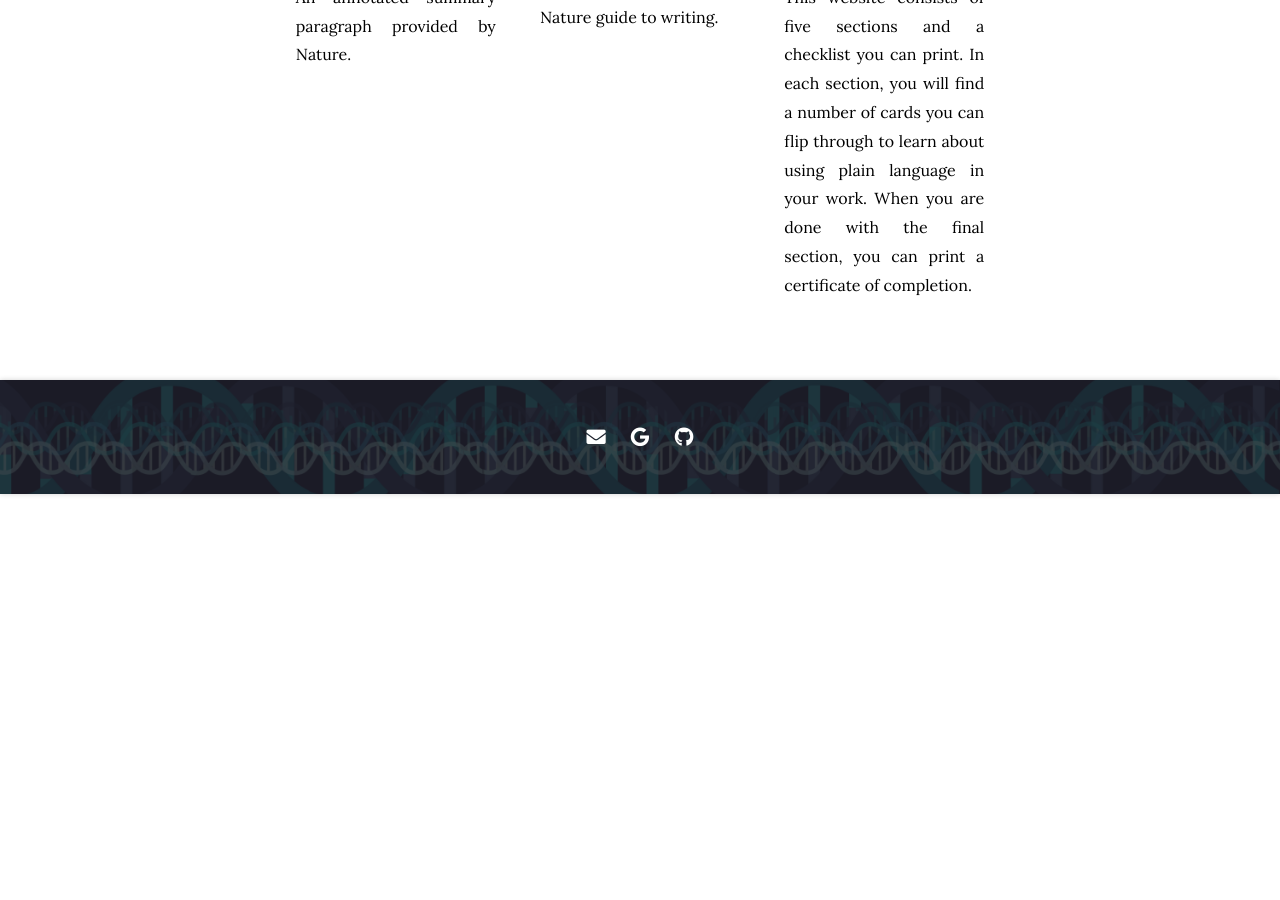
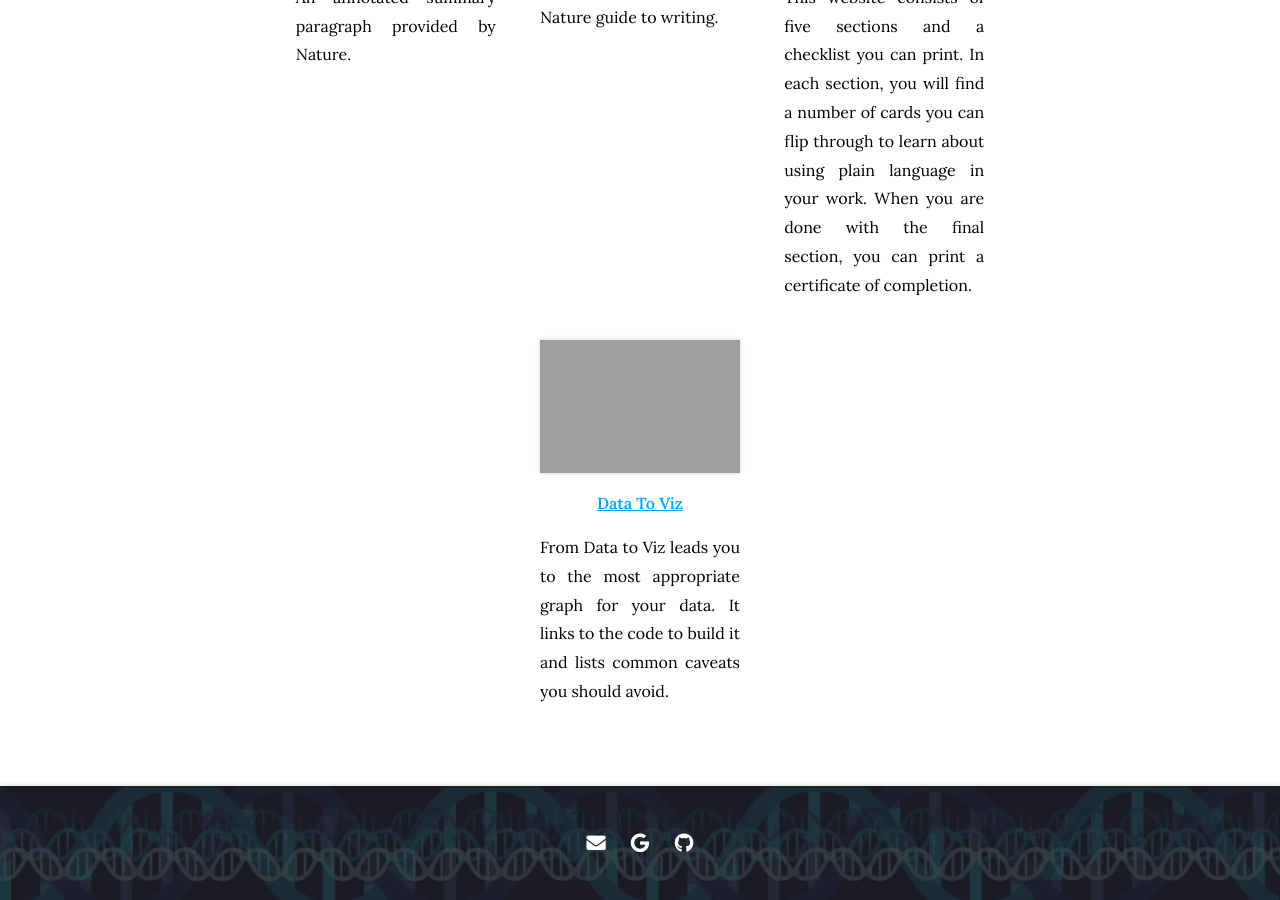
Before and after one commit to graim/GraimLabWebsite, a Jekyll site: the page built from resources/index.md, in a window 1280 px wide and 900 px high, scrolled down 5137 px. Built offline with Jekyll 4.4.1, drawn with Linux system fonts in a browser that asks for light colours; nearby versions of some CDN libraries; before the commit the page ends 5631 px from its top, so only the background shows below that; grey boxes are pictures that could not be loaded.

Commit message:
Update resources.yaml
data to viz added

```diff
--- a/_data/resources.yaml
+++ b/_data/resources.yaml
@@ -189,3 +189,9 @@
   image: images/GatorGlobe.jpeg
   link:   https://www.nih.gov/institutes-nih/nih-office-director/office-communications-public-liaison/clear-communication/plain-language/plain-language-getting-started-or-brushing
   description: This website consists of five sections and a checklist you can print. In each section, you will find a number of cards you can flip through to learn about using plain language in your work. When you are done with the final section, you can print a certificate of completion.
+
+- name: Data To Viz
+  group: more
+  image: https://www.data-to-viz.com/img/logo/tree-s.png
+  link: https://www.data-to-viz.com/
+  description: From Data to Viz leads you to the most appropriate graph for your data. It links to the code to build it and lists common caveats you should avoid.
```
